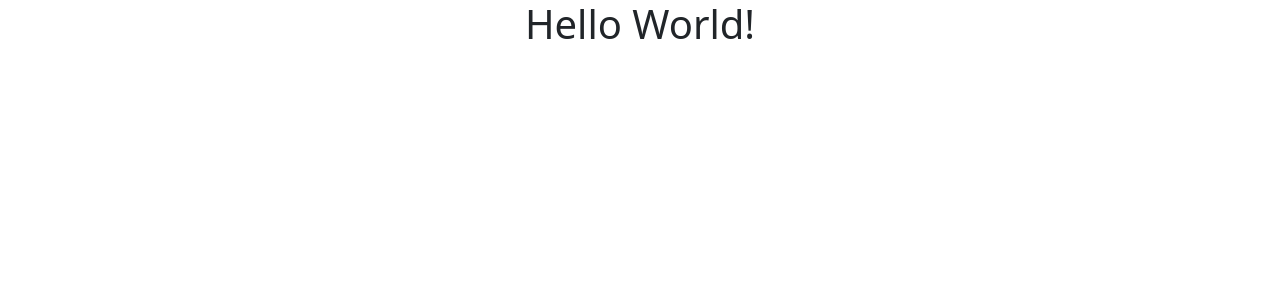
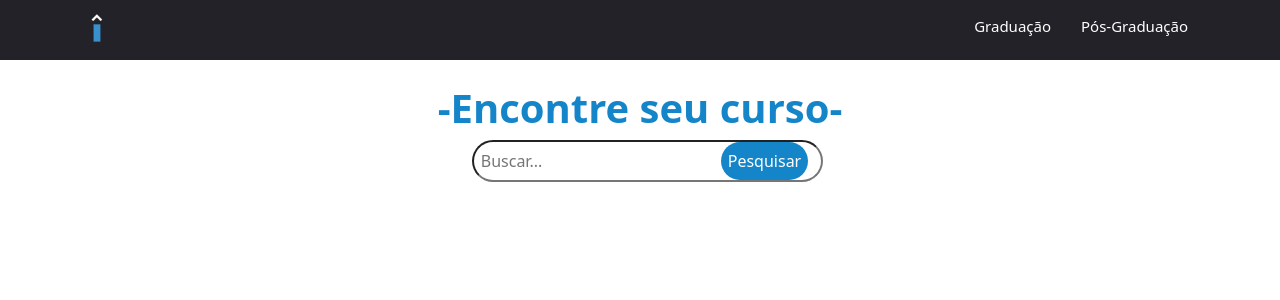
Before and after one commit to jpAndrade23/testePraticoParaAnalistaDeSistemas-Front, a Nuxt app in the folder teste-pratico-integrado/: page / in a window 1280 px wide. Shown: the top 300 px of the page. Built offline with nearby package versions, Linux system fonts and the light colour scheme.

Commit message:
feat: criando a home e os componentes cabeçalho e barra de pesquisa

```diff
--- /dev/null
+++ b/teste-pratico-integrado/components/barraDeBusca.vue
@@ -0,0 +1,36 @@
+<template>
+    <div class="w-100 align-items-center justify-content-center d-flex">
+        <div>
+            <input type="text" name="input-pesquisa" id="input-pesquisa" placeholder="Buscar...">
+        </div>
+        <div >
+            <button>
+                Pesquisar
+            </button>
+        </div>
+    </div>
+</template>
+
+<script>
+export default {
+    setup () {
+        return {}
+    }
+}
+</script>
+
+<style scoped>
+    input{
+        border-radius: 40px;
+        padding: 7px;
+        color: #9C9C9C;
+        width: 141%;
+    }
+    button{
+        background: #1585C9;
+        color: white;
+        border-radius: 30px;
+        padding: 7px;
+        border: none;
+    }
+</style>
--- /dev/null
+++ b/teste-pratico-integrado/components/cabecalho.vue
@@ -0,0 +1,44 @@
+<template>
+    <footer class="w-100 d-flex align-items-center" >
+        <div class="container  d-flex ml-5 justify-content-between">
+            <img src="/logoIntegrado.png" alt="logo integrado cabecalho" :width="imageWidth" :height="imageHeight"  class="mr-auto mt-3"/>
+            <div class="d-flex classesCabecalho ">
+                <ul class="d-flex mt-2">
+                    <li class=" pr-10">Graduação</li>
+                    <li class="pr-10">Pós-Graduação</li>
+                </ul>
+            </div>
+        </div>
+    </footer>
+</template>
+
+<script>
+export default {
+    setup () {
+        return {
+            imageWidth: '30px',
+            imageHeight: '30px',
+        }
+    }
+}
+</script>
+
+<style scoped>
+    footer {
+        background: #232228;
+        height: 60px;
+    }
+
+    ul{
+        color: white;
+        list-style-type: none
+    }
+    li{
+        padding: 10px;
+        padding-left: 20px;
+        font-size: 15px;
+    }
+    .classesCabecalho{
+        margin-left: 20%;
+    }
+</style>
--- a/teste-pratico-integrado/nuxt.config.ts
+++ b/teste-pratico-integrado/nuxt.config.ts
@@ -1,5 +1,5 @@
 // https://nuxt.com/docs/api/configuration/nuxt-config
 export default defineNuxtConfig({
+  devtools: { enabled: true },
   css: ['bootstrap/dist/css/bootstrap.min.css'],
-  devtools: { enabled: true },
 })
--- a/teste-pratico-integrado/package.json
+++ b/teste-pratico-integrado/package.json
@@ -13,11 +13,12 @@
     "@nuxt/devtools": "latest",
     "@types/bootstrap": "^5.2.10",
     "nuxt": "^3.8.2",
+    "sass": "^1.69.5",
+    "sass-loader": "^13.3.2",
     "vue": "^3.3.8",
     "vue-router": "^4.2.5"
   },
   "dependencies": {
     "bootstrap": "^5.3.2"
   }
-
 }
--- a/teste-pratico-integrado/pages/index.vue
+++ b/teste-pratico-integrado/pages/index.vue
@@ -1,3 +1,20 @@
+
 <template>
-    <h1 class="text-center">Hello World!</h1>
+    <Cabecalho />
+    <h1 class="text-center mt-4 font-weight-bold">-Encontre seu curso-</h1>
+    <BarraDeBusca />
 </template>
+
+<script>
+    import BarraDeBusca from '~/components/barraDeBusca.vue';
+    import Cabecalho from '../components/cabecalho.vue';
+
+
+</script>
+
+<style>
+    h1{
+        font-weight: bold;
+        color: #1585C9;
+    }
+</style>
```
Also changed, not shown: teste-pratico-integrado/public/logoIntegrado.png (added), 1 other file (tests, documents, lock files or other folders).
